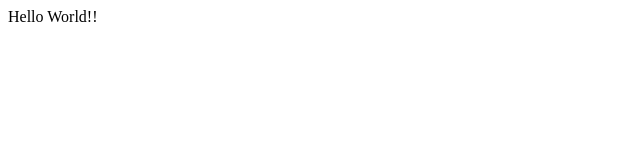
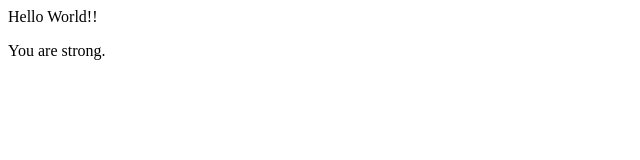
Before and after one commit to AustinFengYi/demo-repo, a plain HTML site: page index.html in a window 1280 px wide. Shown: the full height of the page, 0-640 px from the left. Drawn offline with Linux system fonts and the light colour scheme.

Commit message:
added something

```diff
--- a/index.html
+++ b/index.html
@@ -1 +1,2 @@
 <div>Hello World!!</div>
+<p>You are strong.</p>
```
